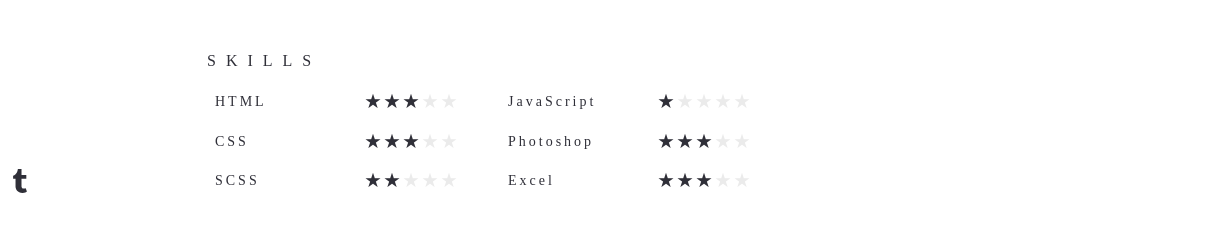
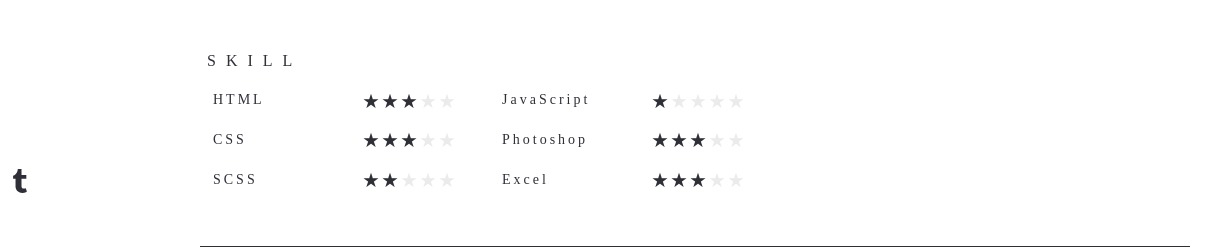
Before and after one commit to swimmyxox/portfolio, a website: page public/about.html in a window 1280 px wide. Shown: the part 586-833 px from the top of the page, 50-1280 px from the left. Before the commit the page ends 800 px from the top, so only its background shows below. Drawn offline with nearby package versions, Linux system fonts and the light colour scheme; a web font is replaced by a local one.

Commit message:
fixed css html , delete some image

```diff
--- a/public/about.html
+++ b/public/about.html
@@ -59,8 +59,8 @@
               </dd>
             </dl>
           </div>
-          <div class="skills">
-            <h3>SKILLS</h3>
+          <div class="skill">
+            <h3>SKILL</h3>
             <dl>
               <dt>HTML</dt>
               <dd>★★★</dd>
--- a/scss/main.scss
+++ b/scss/main.scss
@@ -27,6 +27,7 @@ $purple: #491de9;
   }
 }
 
+// ---------- html body ----------
 html {
   height: 100%;
   width: 100%;
@@ -168,20 +169,21 @@ main {
 
     @include tablet {
       width: 80%;
-      height: calc(100% - 20px);
-      padding: 20px 10% 0;
+      height: calc(100% - 80px);
+      padding: 40px 10%;
     }
 
     @include phone {
       width: 90%;
-      height: calc(100% - 20px);
-      padding: 20px 5% 0;
+      height: calc(100% - 80px);
+      padding: 40px 5%;
     }
 
     section {
       width: calc(100% - 40px);
       max-width: 1100px;
       margin: 50px 20px 70px;
+      border-bottom: solid 1px;
       opacity: 0;
       -webkit-animation: fadein 1.6s ease forwards;
       animation: fadein 1.6s ease forwards;
@@ -301,7 +303,7 @@ main {
         }
       }
 
-      .skills {
+      .skill {
         margin: 50px 0;
 
         h3 {
@@ -310,9 +312,8 @@ main {
           font-weight: 400;
           line-height: 2.8rem;
           letter-spacing: 1rem;
-          margin-bottom: 1.2rem;
+          margin-bottom: 0.2rem;
           padding: 0 0.7rem;
-          //border-bottom: solid 1px $pale-gray;
         }
 
         dl {
@@ -320,11 +321,11 @@ main {
           width: 260px;
           line-height: 3rem;
           margin-right: 1.6rem;
-          margin-left: 1rem;
+          margin-left: 0.6rem;
 
           dt,
           dd {
-            margin-bottom: 0.6em;
+            margin-top: 0.6em;
           }
 
           dt {
@@ -332,7 +333,7 @@ main {
             float: left;
             font-size: 1.4rem;
             letter-spacing: 0.3rem;
-            padding-left: 0.5rem;
+            padding-left: 0.7rem;
           }
 
           dd {
@@ -379,16 +380,23 @@ main {
           line-height: 2.8rem;
           letter-spacing: 0.8rem;
           margin: 1.2rem 0;
+        }
 
-          &.sub {
+        p {
+          display: inline-block;
+          font-size: 1.4rem;
+          letter-spacing: 0.3rem;
+          line-height: 2.4rem;
+
+          &.design {
             width: 100%;
             font-weight: 300;
             font-size: 1.2rem;
             text-align: right;
             letter-spacing: 0.6rem;
-            margin: 1.2rem 0 0;
+            margin: 1.2rem 0;
 
-            > a {
+            a {
               color: $purple;
               text-decoration: none;
               border-bottom: solid 1px;
@@ -398,13 +406,6 @@ main {
               }
             }
           }
-        }
-
-        p {
-          display: inline-block;
-          font-size: 1.4rem;
-          letter-spacing: 0.3rem;
-          line-height: 2.4rem;
         }
       }
     }
```
Also changed, not shown: public/personal_work.html (+4 -4 lines), public/css/main.css, public/images/chat_app.png (deleted), public/images/cursor.png (deleted), public/images/photo_posts.jpg, public/images/photo_posts2.jpg (deleted), public/images/photo_posts3.jpg (deleted), public/images/photo_posts4.jpg (deleted), public/images/photo_posts5.jpg (deleted), public/images/photo_posts6.jpg (deleted), public/images/photo_posts_l.jpg (deleted), public/images/photo_posts_m.jpg (deleted), public/images/photo_posts_s.jpg (deleted), 5 other files.
